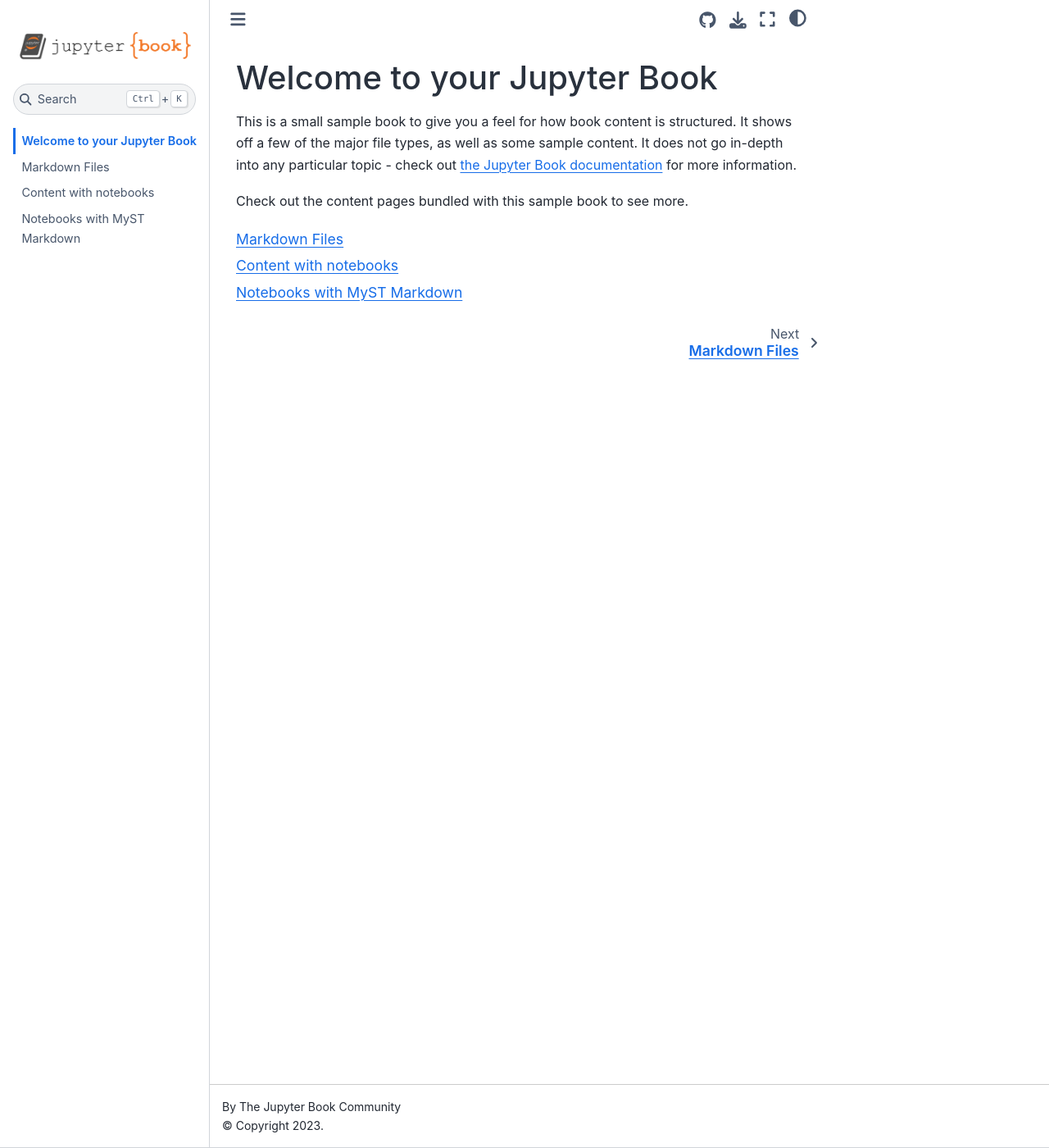
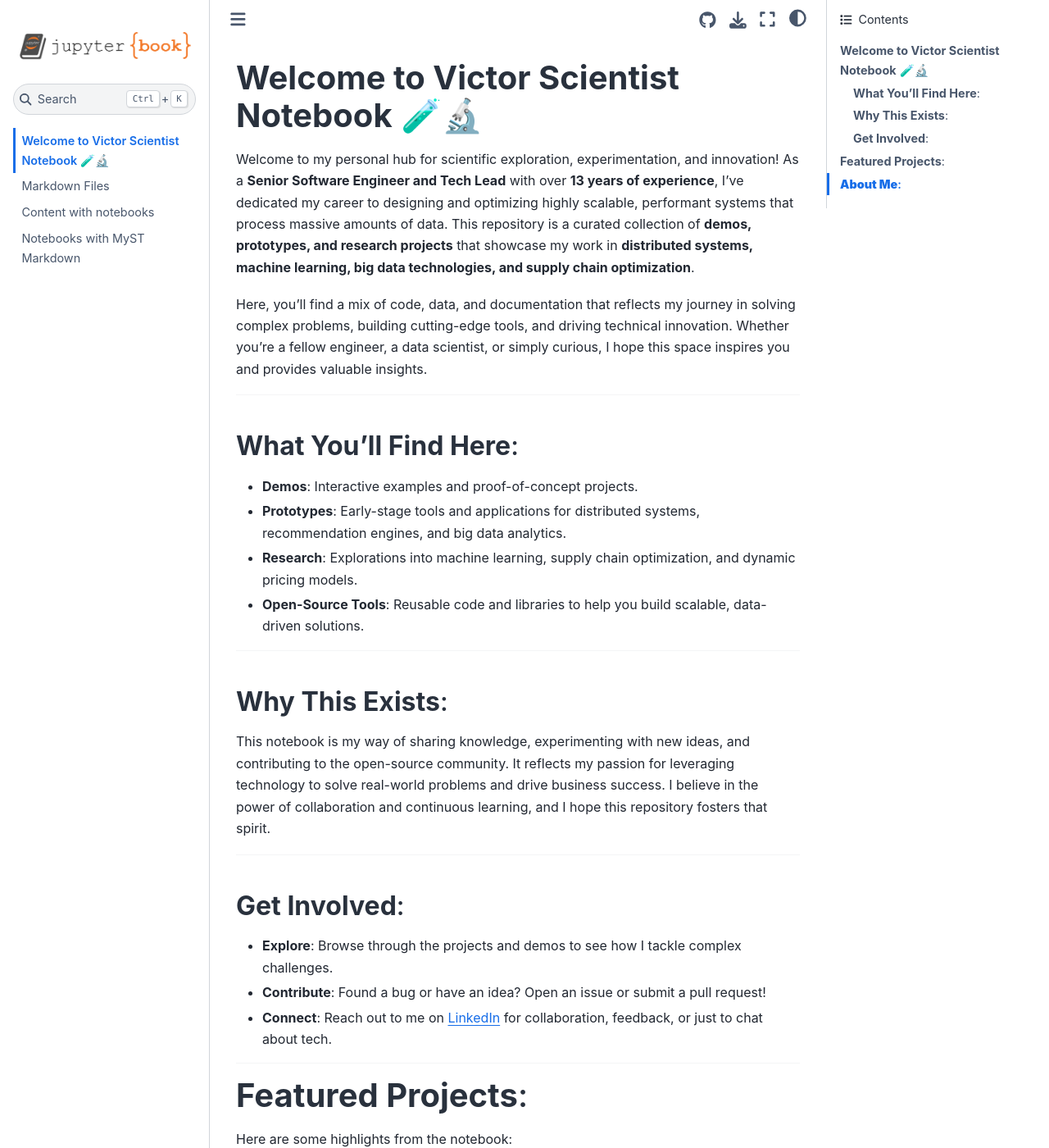
Before and after one commit to duoan/notebook, a Jupyter Book: the page built from content/intro.md, in a window 1280 px wide and 1400 px high. Shown: the whole window at 82% size. Built offline with Jupyter Book 1.0.4 settings and Sphinx 7.4.7 and the Sphinx Book theme 1.1.4, drawn with Linux system fonts in a browser that asks for light colours; some of the changed text lies outside the part shown.

Commit message:
update introduction

````diff
--- a/content/_config.yml
+++ b/content/_config.yml
@@ -1,14 +1,14 @@
 # Book settings
 # Learn more at https://jupyterbook.org/customize/config.html
 
-title: My sample book
-author: The Jupyter Book Community
+title: Victor Scientist Notebook
+author: Victor
 logo: logo.png
 
 # Force re-execution of notebooks on each build.
 # See https://jupyterbook.org/content/execute.html
 execute:
-  execute_notebooks: force
+  execute_notebooks: auto
 
 # Define the name of the latex output file for PDF builds
 latex:
@@ -21,8 +21,8 @@
 
 # Information about where the book exists on the web
 repository:
-  url: https://github.com/executablebooks/jupyter-book  # Online location of your book
-  path_to_book: docs  # Optional path to your book, relative to the repository root
+  url: https://github.com/duoan/scientist-notebook  # Online location of your book
+  path_to_book: content  # Optional path to your book, relative to the repository root
   branch: master  # Which branch of the repository should be used when creating links (optional)
 
 # Add GitHub buttons to your book
--- a/content/intro.md
+++ b/content/intro.md
@@ -1,11 +1,53 @@
-# Welcome to your Jupyter Book
+### **Welcome to Victor Scientist Notebook** 🧪🔬
 
-This is a small sample book to give you a feel for how book content is
-structured.
-It shows off a few of the major file types, as well as some sample content.
-It does not go in-depth into any particular topic - check out [the Jupyter Book documentation](https://jupyterbook.org) for more information.
+Welcome to my personal hub for scientific exploration, experimentation, and innovation! As a **Senior Software Engineer and Tech Lead** with over **13 years of experience**, I’ve dedicated my career to designing and optimizing highly scalable, performant systems that process massive amounts of data. This repository is a curated collection of **demos, prototypes, and research projects** that showcase my work in **distributed systems, machine learning, big data technologies, and supply chain optimization**.
 
-Check out the content pages bundled with this sample book to see more.
+Here, you’ll find a mix of code, data, and documentation that reflects my journey in solving complex problems, building cutting-edge tools, and driving technical innovation. Whether you're a fellow engineer, a data scientist, or simply curious, I hope this space inspires you and provides valuable insights.
+
+---
+
+#### **What You’ll Find Here**:
+- **Demos**: Interactive examples and proof-of-concept projects.
+- **Prototypes**: Early-stage tools and applications for distributed systems, recommendation engines, and big data analytics.
+- **Research**: Explorations into machine learning, supply chain optimization, and dynamic pricing models.
+- **Open-Source Tools**: Reusable code and libraries to help you build scalable, data-driven solutions.
+
+---
+
+#### **Why This Exists**:
+This notebook is my way of sharing knowledge, experimenting with new ideas, and contributing to the open-source community. It reflects my passion for leveraging technology to solve real-world problems and drive business success. I believe in the power of collaboration and continuous learning, and I hope this repository fosters that spirit.
+
+---
+
+#### **Get Involved**:
+- **Explore**: Browse through the projects and demos to see how I tackle complex challenges.
+- **Contribute**: Found a bug or have an idea? Open an issue or submit a pull request!
+- **Connect**: Reach out to me on [LinkedIn](https://www.linkedin.com/in/duoan/) for collaboration, feedback, or just to chat about tech.
+
+---
+
+### **Featured Projects**:
+Here are some highlights from the notebook:
+1. **[Distributed System Prototype]**: A scalable, resilient system designed to process terabytes of data daily.
+2. **[Personalized Recommendation Engine]**: A machine learning-driven recommendation system that boosts user engagement.
+3. **[Supply Chain Optimization Tool]**: Advanced algorithms to improve efficiency and reduce costs in supply chain management.
+4. **[Dynamic Pricing Model]**: A pricing engine that optimizes strategies to maximize revenue and enhance customer experience.
+
+---
+
+### **About Me**:
+I’m **Victor**, a **Senior Software Engineer and Tech Lead** with deep expertise in **massive-scale distributed systems, recommendation engines, and big data technologies**. Over the years, I’ve successfully delivered mission-critical products and platforms that serve millions of users daily, processing terabytes of data efficiently.
+
+I’m passionate about:
+- **Architecting scalable systems** that handle massive workloads.
+- **Leveraging machine learning** to solve complex problems.
+- **Mentoring engineers** and fostering a culture of innovation and continuous improvement.
+- **Driving technical excellence** through operational best practices and data-driven decision-making.
+
+---
+
+Feel free to explore, fork, and contribute to any of the projects here. Let’s build something amazing together! 🚀
+
 
 ```{tableofcontents}
 ```
````
